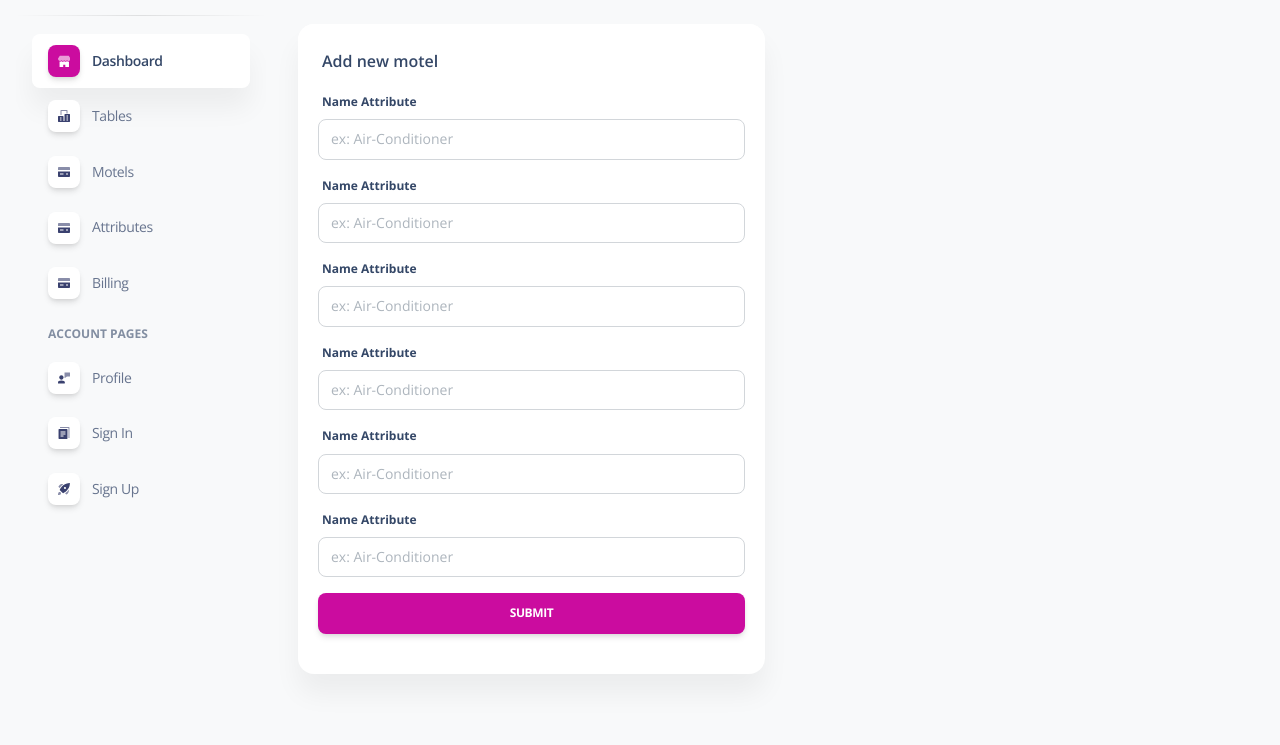
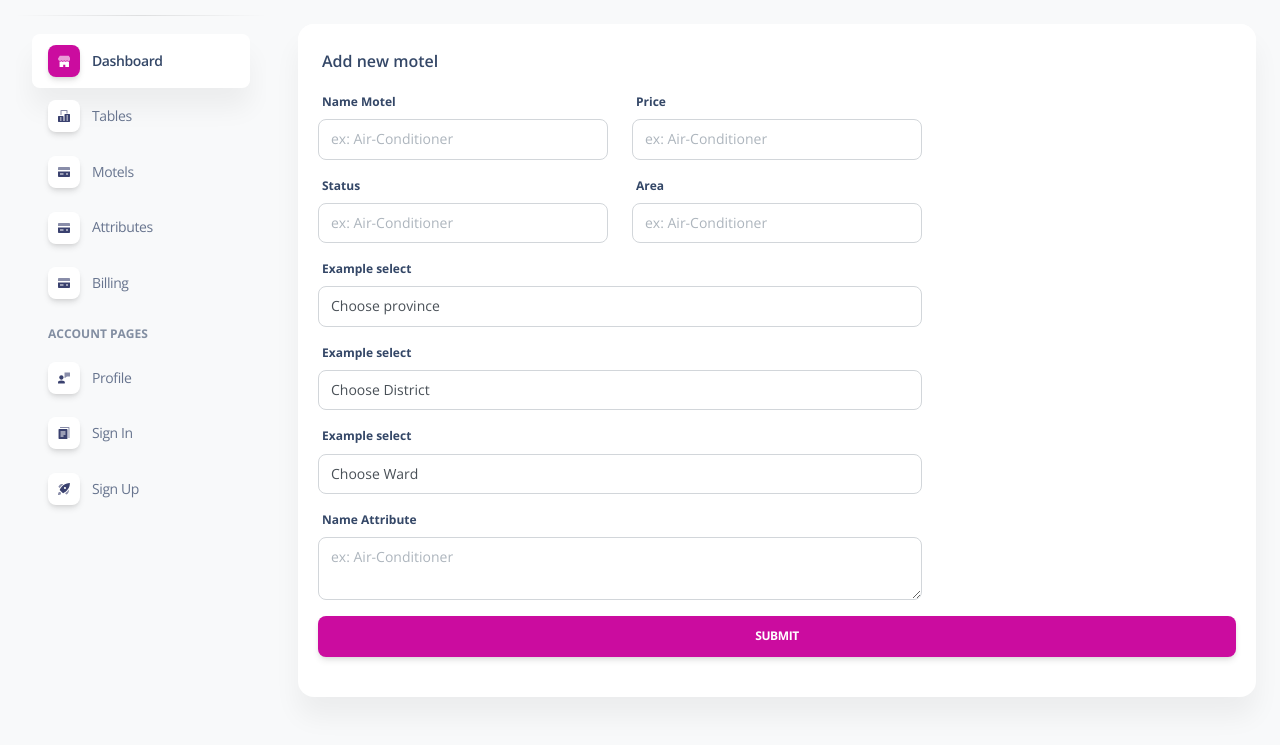
Before and after one commit to KienNguyen1911/ProjectPHP, a PHP site: the page made by Views/admin/pages/motels/addMotel.php in a window 1280 px wide. Shown: the part 79-824 px from the top of the page. Before the commit the page ends 716 px from the top, so only its background shows below. Run offline with PHP 8.4, Linux system fonts and the light colour scheme; the template is opened without the code that fills it, so the values that code supplies are empty; some libraries are stand-ins or nearby versions.

Commit message:
add form motels

```diff
--- a/Views/admin/pages/motels/addMotel.php
+++ b/Views/admin/pages/motels/addMotel.php
@@ -9,37 +9,106 @@
         <div class="container-fluid py-4">
 
             <div class="row">
-                <div class="col-6">
+                <div class="col-12">
                     <div class="card mb-4">
                         <div class="card-header pb-0">
                             <h6>Add new motel </h6>
                         </div>
                         <div class="card-body px-0 pt-0 pb-2">
-                            <form method="post" action="index.php?controller=motel&action=add" style="padding: 10px 20px 0px;">
+                            <form method="post" action="index.php?controller=motel&action=add"
+                                style="padding: 10px 20px 0px;">
+                                <div class="row">
+                                    <div class="col-8">
+
+                                        <div class="row">
+                                            <div class="col-6">
                                                 <div class="form-group">
-                                    <label for="example-text-input" class="form-control-label">Name Attribute</label>
-                                    <input class="form-control" type="text" name="attribute_name"  id="example-text-input" placeholder="ex: Air-Conditioner">
+                                                    <label for="example-text-input" class="form-control-label">Name
+                                                        Motel</label>
+                                                    <input class="form-control" type="text" name="attribute_name"
+                                                        id="example-text-input" placeholder="ex: Air-Conditioner">
+                                                </div>
+
+                                            </div>
+                                            <div class="col-6">
+                                                <div class="form-group">
+                                                    <label for="example-text-input"
+                                                        class="form-control-label">Price</label>
+                                                    <input class="form-control" type="text" name="attribute_name"
+                                                        id="example-text-input" placeholder="ex: Air-Conditioner">
+                                                </div>
+
+                                            </div>
+                                        </div>
+
+                                        <div class="row">
+                                            <div class="col-6">
+                                                <div class="form-group">
+                                                    <label for="example-text-input"
+                                                        class="form-control-label">Status</label>
+                                                    <input class="form-control" type="text" name="attribute_name"
+                                                        id="example-text-input" placeholder="ex: Air-Conditioner">
+                                                </div>
+
+                                            </div>
+                                            <div class="col-6">
+                                                <div class="form-group">
+                                                    <label for="example-text-input"
+                                                        class="form-control-label">Area</label>
+                                                    <input class="form-control" type="text" name="attribute_name"
+                                                        id="example-text-input" placeholder="ex: Air-Conditioner">
+                                                </div>
+
+                                            </div>
+                                        </div>
+
+
+                                        <div class="form-group">
+                                            <label for="exampleFormControlSelect1">Example select</label>
+                                            <select class="form-control" id="province">
+                                                <option value="" selected disabled>Choose province</option>
+                                                <?php foreach ($provinces as $province): ?>
+                                                    <option value="<?php echo $province['id'] ?>">
+                                                        <?php echo $province['name'] ?>
+                                                    </option>
+                                                <?php endforeach; ?>
+                                            </select>
                                         </div>
                                         <div class="form-group">
-                                    <label for="example-text-input" class="form-control-label">Name Attribute</label>
-                                    <input class="form-control" type="text" name="attribute_name"  id="example-text-input" placeholder="ex: Air-Conditioner">
+                                            <label for="exampleFormControlSelect1">Example select</label>
+                                            <select class="form-control" id="district">
+                                                <option selected disabled>Choose District</option>
+                                            </select>
                                         </div>
                                         <div class="form-group">
-                                    <label for="example-text-input" class="form-control-label">Name Attribute</label>
-                                    <input class="form-control" type="text" name="attribute_name"  id="example-text-input" placeholder="ex: Air-Conditioner">
+                                            <label for="exampleFormControlSelect1">Example select</label>
+                                            <select class="form-control" id="ward">
+                                                <option selected disabled>Choose Ward</option>
+                                            </select>
                                         </div>
+
                                         <div class="form-group">
-                                    <label for="example-text-input" class="form-control-label">Name Attribute</label>
-                                    <input class="form-control" type="text" name="attribute_name"  id="example-text-input" placeholder="ex: Air-Conditioner">
+                                            <label for="example-text-input" class="form-control-label">Name
+                                                Attribute</label>
+                                            <textarea class="form-control" type="text" name="attribute_name"
+                                                id="example-text-input" placeholder="ex: Air-Conditioner"></textarea>
                                         </div>
-                                <div class="form-group">
-                                    <label for="example-text-input" class="form-control-label">Name Attribute</label>
-                                    <input class="form-control" type="text" name="attribute_name"  id="example-text-input" placeholder="ex: Air-Conditioner">
                                     </div>
-                                <div class="form-group">
-                                    <label for="example-text-input" class="form-control-label">Name Attribute</label>
-                                    <input class="form-control" type="text" name="attribute_name"  id="example-text-input" placeholder="ex: Air-Conditioner">
+
+                                    <div class="col-4">
+                                        <?php foreach ($attributes as $attribute) : ?>
+                                        <div class="form-check">
+                                            <input class="form-check-input" type="checkbox" value="" id="fcustomCheck1"
+                                                checked="">
+                                            <label class="custom-control-label" for="customCheck1">
+                                                <?php echo $attribute['attribute_name'] ?>
+                                            </label>
                                         </div>
+                                        <?php endforeach; ?>
+                                    </div>
+                                </div>
+
+
                                 <button type="submit" class="btn btn-primary" style="width: 100%;">Submit</button>
                             </form>
                         </div>
@@ -47,8 +116,49 @@
                 </div>
             </div>
         </div>
-
     </main>
 
+    <script src="https://ajax.googleapis.com/ajax/libs/jquery/3.4.1/jquery.min.js"></script>
+    <script>
+        $(document).ready(function () {
+            $('#province').on('change', function () {
+                var provinceID = $(this).val();
+                if (provinceID) {
+                    $.ajax({
+                        type: 'POST',
+                        url: 'http://localhost/ProjectPHP/index.php?controller=address&action=getDistricts',
+                        data: 'id=' + provinceID,
+                        success: function (data) {
+                            console.log(data);
+                            $('#district').html(data);
+                            $.each(data, function (key, value) {
+                                $('select[name="id"]').append('<option value="' + key + '">' + value + '</option>');
+                            });
+                            $('#ward').html('<option value="">Select state first</option>');
+                        }
+                    });
+                } else {
+                    $('#district').html('<option value="">Select country first</option>');
+                    $('#ward').html('<option value="">Select state first</option>');
+                }
+            });
+
+            $('#district').on('change', function () {
+                var districtID = $(this).val();
+                if (districtID) {
+                    $.ajax({
+                        type: 'POST',
+                        url: 'ajaxData.php',
+                        data: 'id=' + districtID,
+                        success: function (html) {
+                            $('#ward').html(html);
+                        }
+                    });
+                } else {
+                    $('#ward').html('<option value="">Select state first</option>');
+                }
+            });
+        });
+    </script>
 
 </body>
```
Also changed, not shown: Controllers/AddressController.php (added, +30 -0 lines), Controllers/MotelController.php (+33 -6 lines), Models/District.php (added, +10 -0 lines), Models/Province.php (added, +10 -0 lines), Models/Ward.php (added, +9 -0 lines), dump-VN-202302230143.sql (added), dump-btl_php-202302230151.sql (added). Lines whose indentation alone changed are shown as unchanged.
